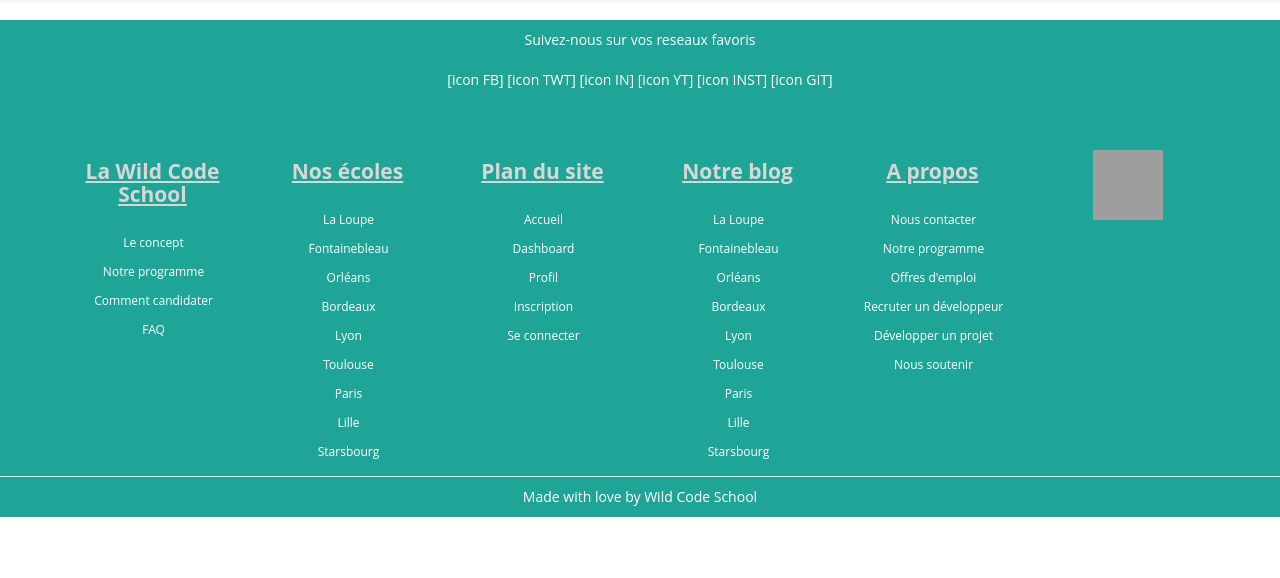
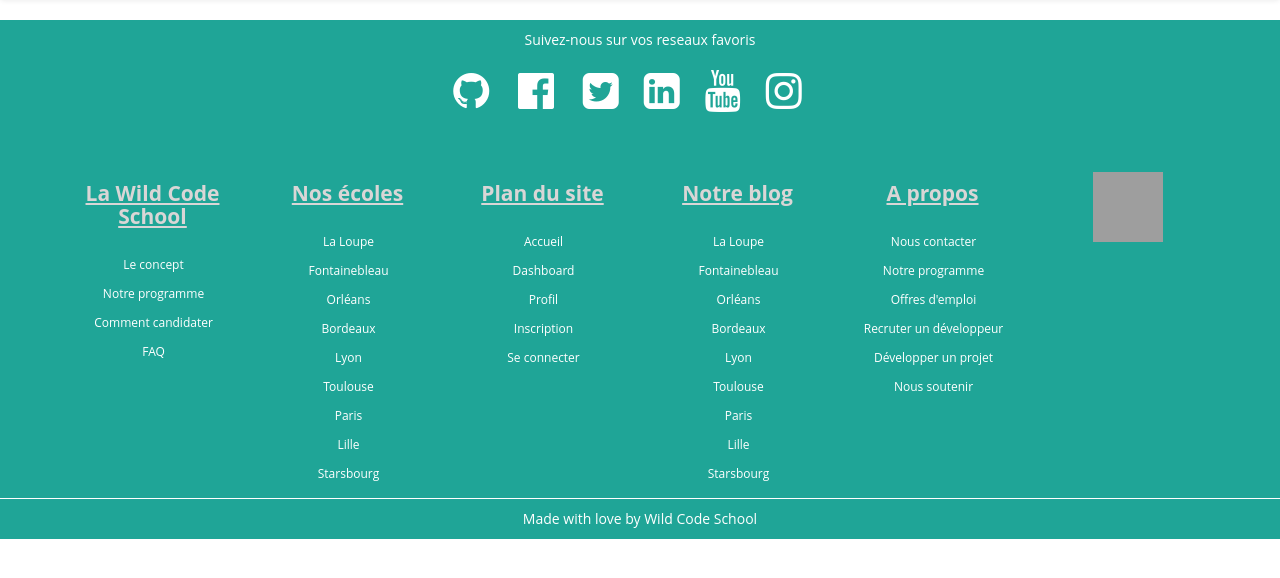
Before and after one commit to KatsuKumi/WildExchange, a Symfony app: template app/Resources/views/base.html.twig in a window 1280 px wide; the page is wider, and only the part inside the window is pictured. Shown: the part 72-650 px from the top of that part. Run offline with Twig, Linux system fonts and the light colour scheme; the template is opened without the code that fills it, so the values that code supplies are empty; some libraries are stand-ins or nearby versions; grey boxes are pictures that could not be loaded.

Commit message:
ajout des logos dans le footer

```diff
--- a/app/Resources/views/base.html.twig
+++ b/app/Resources/views/base.html.twig
@@ -57,7 +57,8 @@
     <div class="copyright">
         <div class="container">
             <p>Suivez-nous sur vos reseaux favoris</p>
-            <p>[icon FB]    [icon TWT]    [icon IN]   [icon YT]    [icon INST]    [icon GIT] </p>
+            <p><i class="fa fa-github fa-3x" aria-hidden="true"></i> <i class="fa fa-facebook-official fa-3x" aria-hidden="true"></i> <i class="fa fa-twitter-square fa-3x" aria-hidden="true"></i><i class="fa fa-linkedin-square fa-3x" aria-hidden="true"></i><i class="fa fa-youtube fa-3x" aria-hidden="true"></i><i class="fa fa-instagram fa-3x" aria-hidden="true"></i>
+            </p>
         </div>
     </div>
     <div class="container">
--- a/web/style.css
+++ b/web/style.css
@@ -2,6 +2,9 @@
  body {
      font-family: "inherit";
  }
+i{
+    margin-right: 25px;
+}
 
 /* NAVBAR */
 
```
Also changed, not shown: 6 other files.
